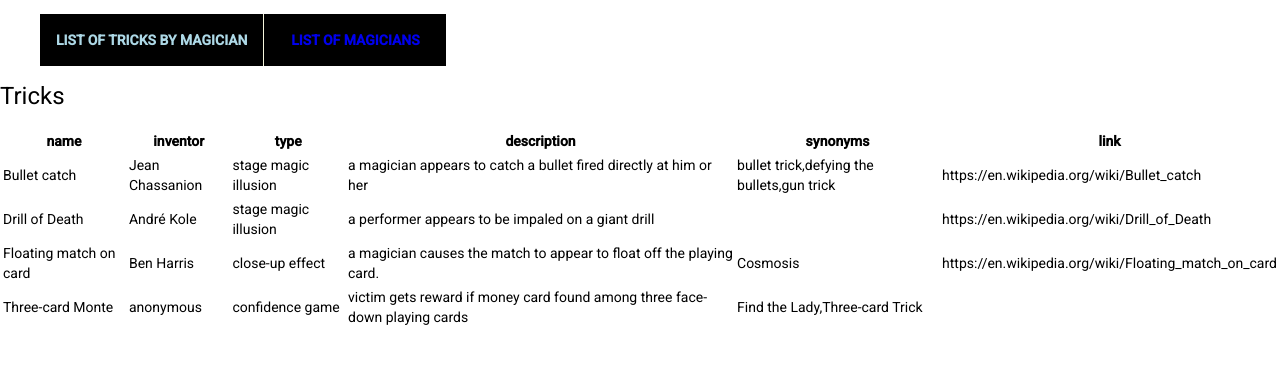
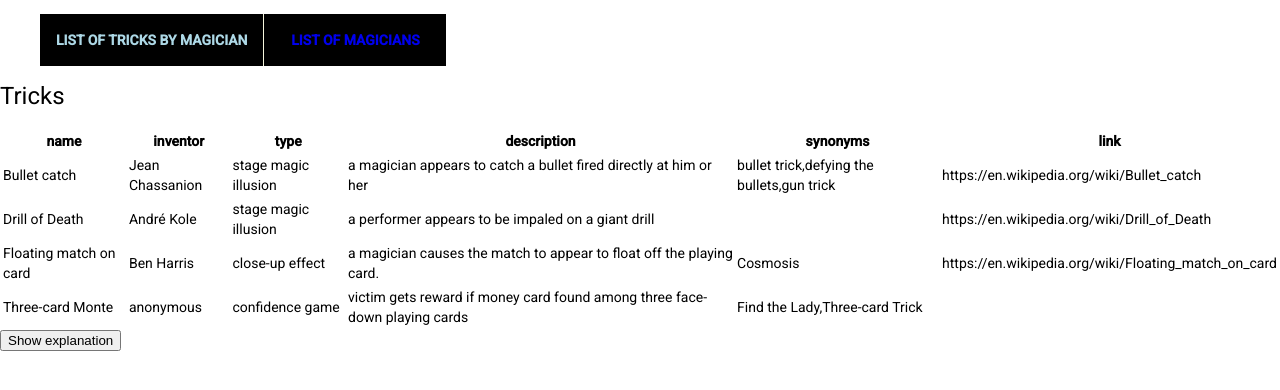
Before and after one commit to IsaacVerm/mad-trick-explainer, an Angular app in the folder mte/: page /trick-list in a window 1280 px wide. Shown: the top 390 px of the page. Built offline with nearby package versions, Linux system fonts and the light colour scheme.

Commit message:
add showExplanation template statement

```diff
--- a/mte/src/app/trick-list/trick-list.component.html
+++ b/mte/src/app/trick-list/trick-list.component.html
@@ -18,3 +18,5 @@
     <td>{{ trick.link }}</td>
   </tr>
 </table>
+
+<button (click)="showExplanation()">Show explanation</button>
--- a/mte/src/app/trick-list/trick-list.component.ts
+++ b/mte/src/app/trick-list/trick-list.component.ts
@@ -14,4 +14,8 @@ export class TrickListComponent implements OnInit {
   }
 
   ngOnInit(): void {}
+
+  showExplanation() {
+    window.alert('This table shows some popular tricks with their main characteristics.');
+  }
 }
```
